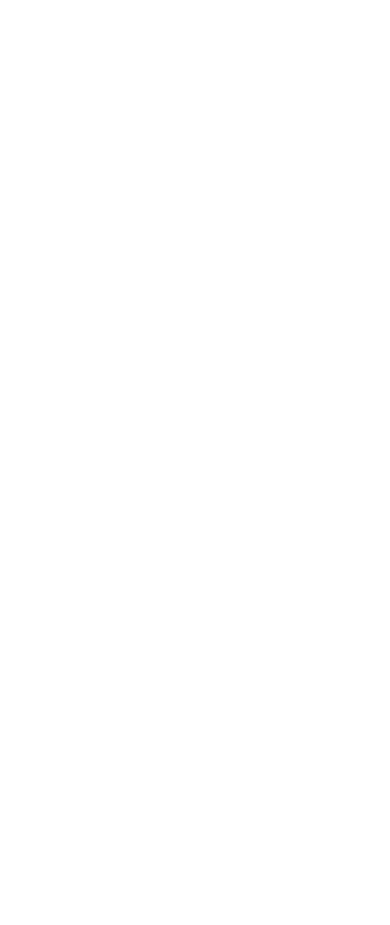
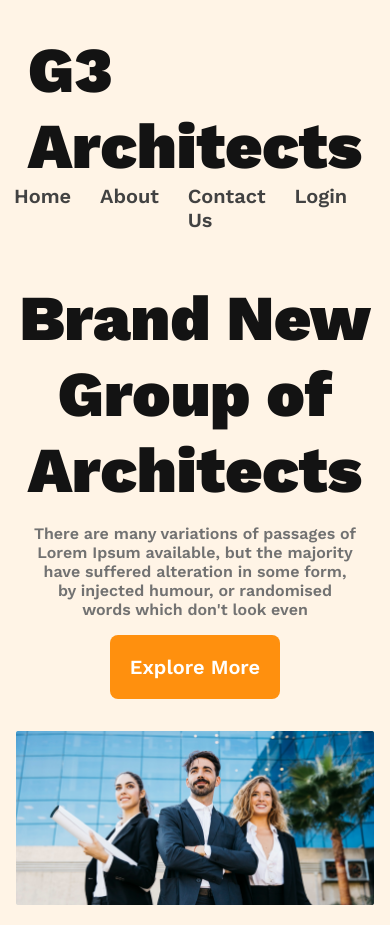
Before and after one commit to SintoDas/g3-architectects-project, a plain HTML site: page index.html in a window 390 px wide. Before the commit the page ends 844 px from the top, so only its background shows below. Drawn offline with nearby package versions, Linux system fonts and the light colour scheme.

Commit message:
header and banner section responsive done

```diff
--- a/index.html
+++ b/index.html
@@ -4,6 +4,33 @@
     <meta charset="UTF-8" />
     <meta name="viewport" content="width=device-width, initial-scale=1.0" />
     <title>G3 Architects Project</title>
+    <link rel="stylesheet" href="styles/style.css" />
   </head>
-  <body></body>
+  <body>
+    <header>
+      <nav>
+        <h2 class="nav-title">G3 Architects</h2>
+        <ul>
+          <li><a href="">Home</a></li>
+          <li><a href="">About</a></li>
+          <li><a href="">Contact Us</a></li>
+          <li><a href="">Login</a></li>
+        </ul>
+      </nav>
+      <div class="banner-container">
+        <div class="banner-content">
+          <h2 class="banner-title">Brand New Group of Architects</h2>
+          <p class="section-title">
+            There are many variations of passages of Lorem Ipsum available, but
+            the majority have suffered alteration in some form, by injected
+            humour, or randomised words which don't look even
+          </p>
+          <button class="btn-primary">Explore More</button>
+        </div>
+        <img src="images/banner.png" alt="" />
+      </div>
+    </header>
+    <main></main>
+    <footer></footer>
+  </body>
 </html>
--- a/styles/style.css
+++ b/styles/style.css
@@ -4,3 +4,86 @@
   margin: 0;
   font-family: "Work Sans", sans-serif;
 }
+/* shared styles */
+.section-title {
+  color: #727272;
+  font-size: 1rem;
+  font-weight: 400;
+  padding: 1rem;
+}
+.btn-primary {
+  border-radius: 8px;
+  background: #ff900e;
+  color: #fff;
+  font-weight: 600;
+  font-size: 1.25rem;
+  border: none;
+  padding: 20px;
+}
+/* header styles */
+
+header {
+  background: rgba(255, 144, 14, 0.1);
+  padding: 30px 150px;
+}
+nav {
+  display: flex;
+  justify-content: space-between;
+  align-items: center;
+}
+nav > ul {
+  display: flex;
+}
+nav ul li {
+  list-style: none;
+  margin-right: 1.8rem;
+}
+nav ul li a {
+  text-decoration: none;
+  color: #424242;
+  font-weight: 500;
+  font-size: 1.25rem;
+}
+.nav-title {
+  color: #131313;
+  font-size: 4rem;
+  font-weight: 700;
+}
+/* banner style */
+.banner-content {
+  max-width: 800px;
+  text-align: center;
+  margin: 2rem auto;
+}
+.banner-title {
+  color: #131313;
+  font-size: 4rem;
+  font-weight: 700;
+}
+.banner-container img {
+  width: 100%;
+}
+
+/*Responsive  */
+/* Moblile */
+@media screen and (max-width: 576px) {
+  header {
+    padding: 1rem;
+  }
+  nav {
+    flex-direction: column;
+    padding: 1rem;
+  }
+  /* nav > ul {
+    flex-direction: column;
+  } */
+}
+/* Medium */
+@media screen and (min-width: 577px) and (max-width: 960px) {
+  header {
+    padding: 2rem;
+  }
+  nav {
+    flex-direction: column;
+  }
+}
```
